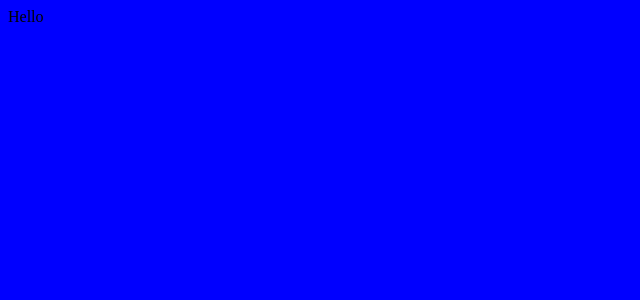
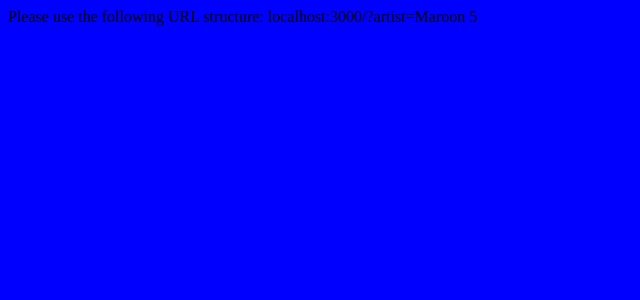
Before and after one commit to kcirekcom/upcoming-events-app, a React app: page / in a window 1280 px wide. Shown: the top 300 px of the page, without its empty margins (0-640 px from the left). Built offline with nearby package versions, Linux system fonts and the light colour scheme.

Commit message:
had to add extra babel plugin for webpack to compile correctly (transform-class-properties) /// installed and imported query-string dependency to read URI component input

```diff
--- a/package.json
+++ b/package.json
@@ -21,6 +21,7 @@
   "dependencies": {
     "babel-core": "^6.26.0",
     "babel-loader": "^7.1.2",
+    "babel-plugin-transform-class-properties": "^6.24.1",
     "babel-preset-env": "^1.6.1",
     "babel-preset-react": "^6.24.1",
     "classnames": "^2.2.5",
@@ -29,6 +30,7 @@
     "html-loader": "^0.5.4",
     "html-webpack-plugin": "^2.30.1",
     "node-sass": "^4.7.2",
+    "query-string": "^5.0.1",
     "react": "^16.2.0",
     "react-dom": "^16.2.0",
     "sass-loader": "^6.0.6",
--- a/src/index.jsx
+++ b/src/index.jsx
@@ -2,37 +2,38 @@
 
 import React, { Component } from 'react';
 import { render } from 'react-dom';
+import queryString from 'query-string';
+import Header from './components/Header.jsx';
 
 import './scss/main.scss';
 
 class App extends Component {
   constructor() {
     super();
-    // this.state = {
-    //   artist: this.getArtistName()
-    // };
+    this.state = {
+      artist: this.getArtistName()
+    };
   }
 
-  // getArtistName = () => {
-  //   return queryString.parse(location.search).artist;
-  // }
+  getArtistName = () => {
+    return queryString.parse(location.search).artist;
+  }
 
   render() {
-    // if (!this.state.artist) {
-    //   return (
-    //     <div>Please use the following URL structure: localhost:3000/?artist=Maroon 5</div>
-    //   )
-    // }
+    if (!this.state.artist) {
+      return (
+        <div>Please use the following URL structure: localhost:3000/?artist=Maroon 5</div>
+      )
+    }
 
     return (
       <div>
-        Hello
+        <Header artist={this.state.artist}/>
       </div>
     );
   }
 }
 
 render(<App />, document.getElementById('root'));
-{/* <Header artist={this.state.artist}/>
-<EventList artist={this.state.artist}/>
+{/* <EventList artist={this.state.artist}/>
 <SearchForArtist data={this.state.data}/> */}
--- a/webpack.config.js
+++ b/webpack.config.js
@@ -25,9 +25,15 @@ module.exports = {
   module: {
     rules: [
       {
-        test: /.jsx?/,
+        test: /.jsx?$/,
         exclude: /node_modules/,
-        loader: 'babel-loader'
+        use: {
+          loader: 'babel-loader',
+          options: {
+            presets: ['env', 'react'],
+            plugins: ['transform-class-properties']
+          }
+        }
       },
       {
         test: /\.html$/,
```
